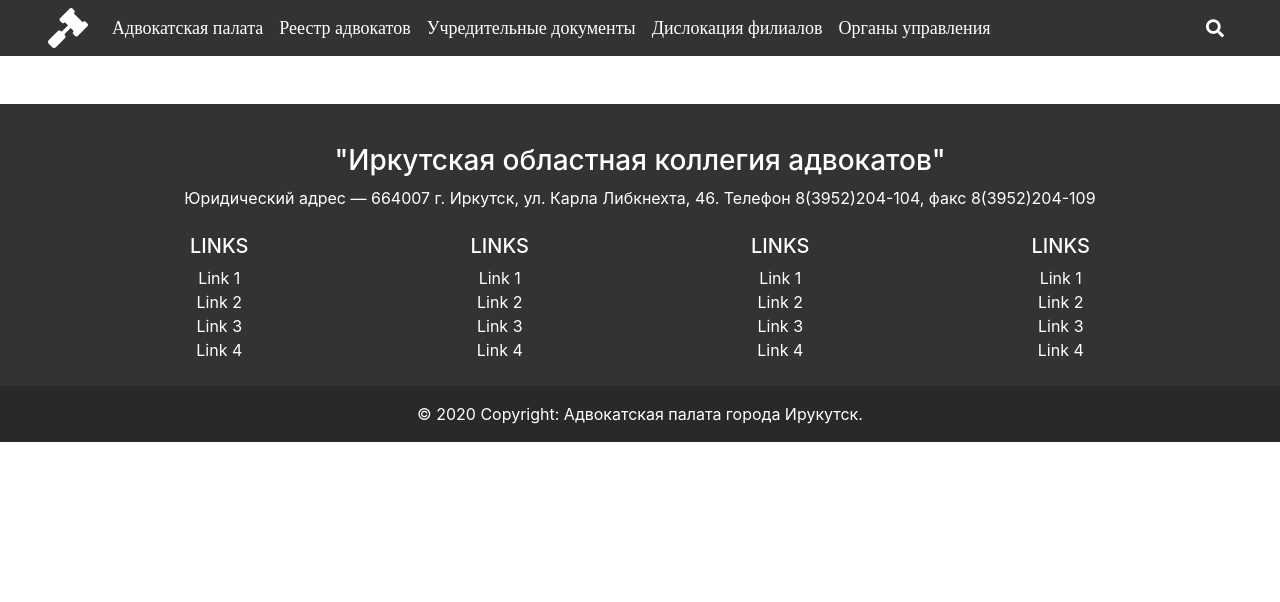
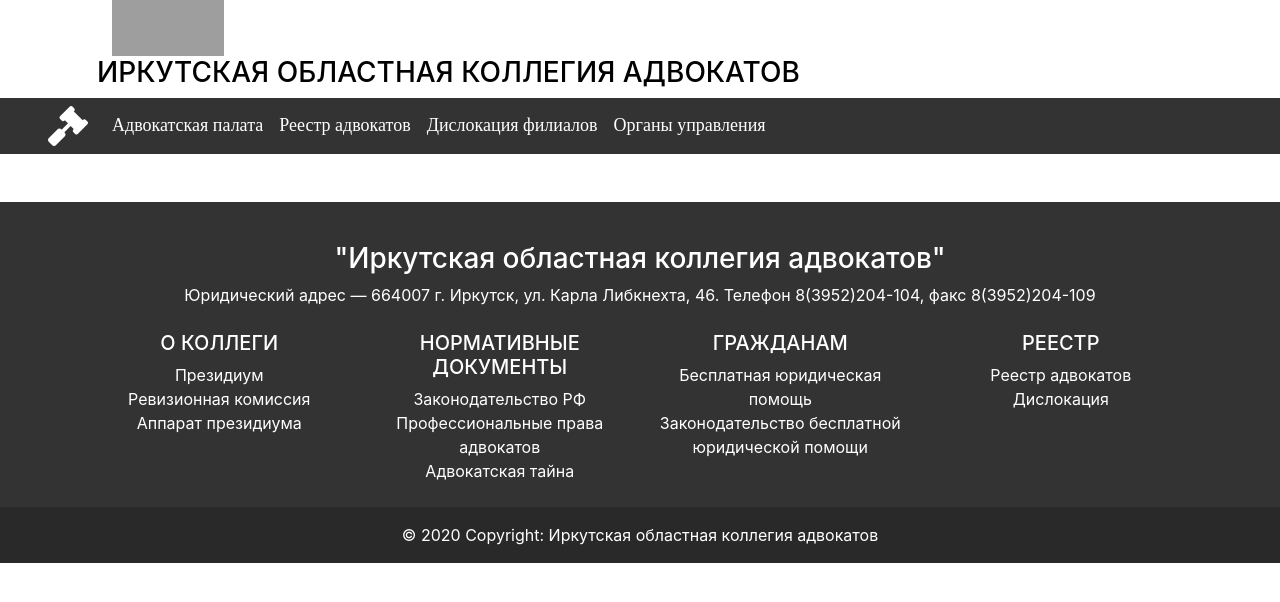
Before and after one commit to Neytllas/Lawyer, a Jekyll site: the page built from index.html, in a window 1280 px wide. Shown: the top 602 px of the page. Built offline with Jekyll 4.4.1, drawn with Linux system fonts in a browser that asks for light colours; grey boxes are pictures that could not be loaded.

Commit message:
chiki briki nya

```diff
--- a/_layouts/default.html
+++ b/_layouts/default.html
@@ -9,6 +9,20 @@
     <link rel="stylesheet" href="/assets/css/main.css" />
 </head>
 <body>
+
+  <div class="heder">
+    <div class="container">
+      <div class="my-row">
+        <div class="col-3 d-flex align-items-center">
+          <img style="width: 112px; height: 56px;" src="https://sun9-40.userapi.com/impg/F7RV5SmcCUqJMw47RkHlbmVHInjNkwOzVDdWyQ/ssr1U6H3Y4w.jpg?size=408x200&quality=96&sign=c53d5d4aaf5ae04848ce52d61b1faf99&type=album" alt="">
+        </div>
+        <div class="d-flex align-items-center">
+          <h3>ИРКУТСКАЯ ОБЛАСТНАЯ КОЛЛЕГИЯ АДВОКАТОВ</h3>
+        </div>
+      </div>
+
+    </div>
+  </div>
 
     <nav class="navbar navbar-expand-lg">
       <a class="navbar-brand" href="#"><i class="fas fa-2x fa-gavel"></i></a>
@@ -23,19 +37,11 @@
           <li class="nav-item {% if page.short == 'reestr' %}active{% endif %}">
             <a class="nav-link" href="/reestr.html">Реестр адвокатов</a>
           </li>
-          <li class="nav-item {% if page.short == 'constituent_documents' %}active{% endif %}">
-            <a class="nav-link" href="/constituent_documents.html">Учредительные документы</a>
-          </li>
           <li class="nav-item {% if page.short == 'branches' %}active{% endif %}">
             <a class="nav-link" href="/branches.html">Дислокация филиалов</a>
           </li>
           <li class="nav-item {% if page.short == 'governing_bodies' %}active{% endif %}">
             <a class="nav-link" href="/governing_bodies.html">Органы управления</a>
-          </li>
-        </ul>
-        <ul class="navbar-nav d-flex">
-          <li class="nav-item navbar-nav d-flex">
-              <a class="nav-link" href=""><i class="fas fa-search"></i></a>
           </li>
         </ul>
       </div>
@@ -68,20 +74,17 @@
       <div class="row">
         <!--Grid column-->
         <div class="col-lg-3 col-md-6 mb-4 mb-md-0">
-          <h5 class="text-uppercase">Links</h5>
+          <h5 class="text-uppercase">О коллеги</h5>
 
           <ul class="list-unstyled mb-0">
             <li>
-              <a href="#!" class="text-white">Link 1</a>
+              <a href="#!" class="text-white">Президиум</a>
             </li>
             <li>
-              <a href="#!" class="text-white">Link 2</a>
+              <a href="#!" class="text-white">Ревизионная комиссия</a>
             </li>
             <li>
-              <a href="#!" class="text-white">Link 3</a>
-            </li>
-            <li>
-              <a href="#!" class="text-white">Link 4</a>
+              <a href="#!" class="text-white">Аппарат президиума</a>
             </li>
           </ul>
         </div>
@@ -89,20 +92,17 @@
 
         <!--Grid column-->
         <div class="col-lg-3 col-md-6 mb-4 mb-md-0">
-          <h5 class="text-uppercase">Links</h5>
+          <h5 class="text-uppercase">Нормативные документы</h5>
 
           <ul class="list-unstyled mb-0">
             <li>
-              <a href="#!" class="text-white">Link 1</a>
+              <a href="#!" class="text-white">Законодательство РФ</a>
             </li>
             <li>
-              <a href="#!" class="text-white">Link 2</a>
+              <a href="#!" class="text-white">Профессиональные права адвокатов</a>
             </li>
             <li>
-              <a href="#!" class="text-white">Link 3</a>
-            </li>
-            <li>
-              <a href="#!" class="text-white">Link 4</a>
+              <a href="#!" class="text-white">Адвокатская тайна</a>
             </li>
           </ul>
         </div>
@@ -110,20 +110,14 @@
 
         <!--Grid column-->
         <div class="col-lg-3 col-md-6 mb-4 mb-md-0">
-          <h5 class="text-uppercase">Links</h5>
+          <h5 class="text-uppercase">Гражданам</h5>
 
           <ul class="list-unstyled mb-0">
             <li>
-              <a href="#!" class="text-white">Link 1</a>
+              <a href="#!" class="text-white">Бесплатная юридическая помощь</a>
             </li>
             <li>
-              <a href="#!" class="text-white">Link 2</a>
-            </li>
-            <li>
-              <a href="#!" class="text-white">Link 3</a>
-            </li>
-            <li>
-              <a href="#!" class="text-white">Link 4</a>
+              <a href="#!" class="text-white">Законодательство бесплатной юридической помощи</a>
             </li>
           </ul>
         </div>
@@ -131,20 +125,14 @@
 
         <!--Grid column-->
         <div class="col-lg-3 col-md-6 mb-4 mb-md-0">
-          <h5 class="text-uppercase">Links</h5>
+          <h5 class="text-uppercase">Реестр</h5>
 
           <ul class="list-unstyled mb-0">
             <li>
-              <a href="#!" class="text-white">Link 1</a>
+              <a href="#!" class="text-white">Реестр адвокатов</a>
             </li>
             <li>
-              <a href="#!" class="text-white">Link 2</a>
-            </li>
-            <li>
-              <a href="#!" class="text-white">Link 3</a>
-            </li>
-            <li>
-              <a href="#!" class="text-white">Link 4</a>
+              <a href="#!" class="text-white">Дислокация</a>
             </li>
           </ul>
         </div>
@@ -160,7 +148,7 @@
   <!-- Copyright -->
   <div class="text-center p-3" style="background-color: rgba(0, 0, 0, 0.2)">
     © 2020 Copyright:
-    <a class="text-white" href="#">Адвокатская палата города Ирукутск.</a>
+    <a class="text-white" href="#">Иркутская областная коллегия адвокатов</a>
   </div>
   <!-- Copyright -->
 
--- a/constituent_documents.html
+++ /dev/null
@@ -1,6 +0,0 @@
----
-layout: default
-short: constituent_documents
----
-
-<h1>Учредительные документы</h1>
```
Also changed, not shown: main.html (+43 -39 lines), 8 other files.
